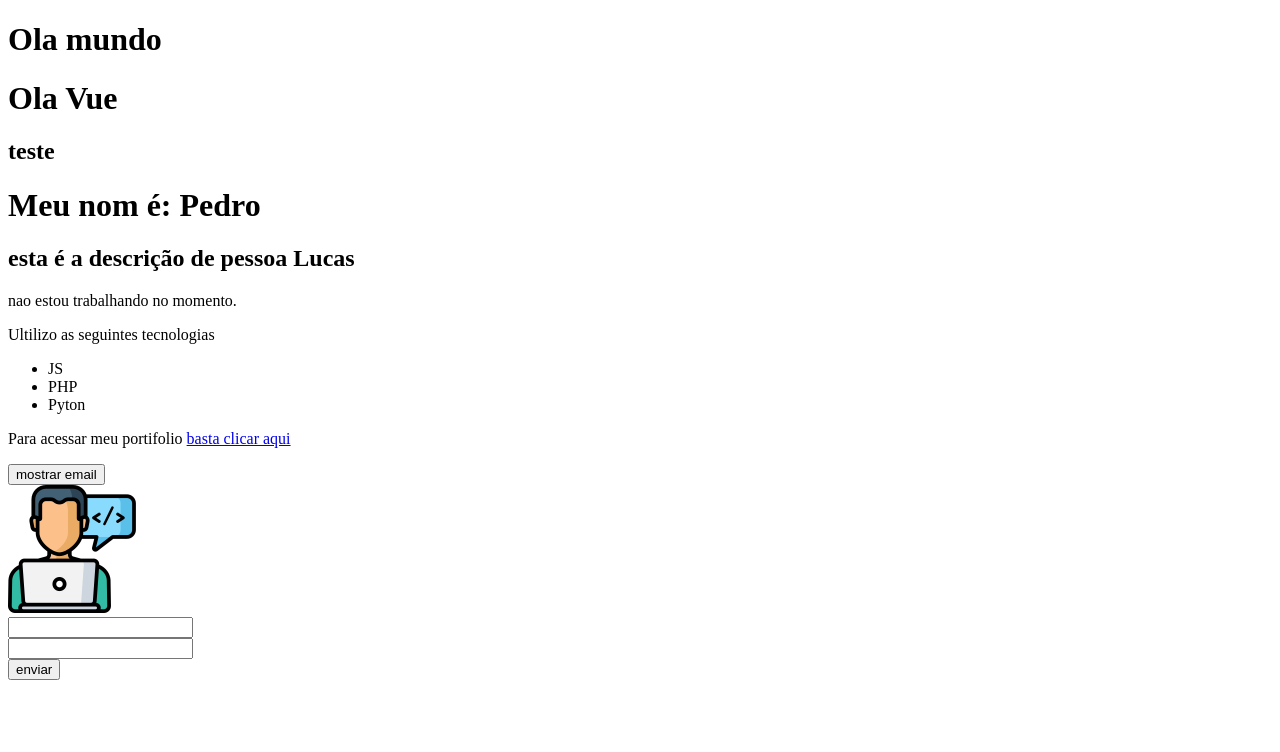
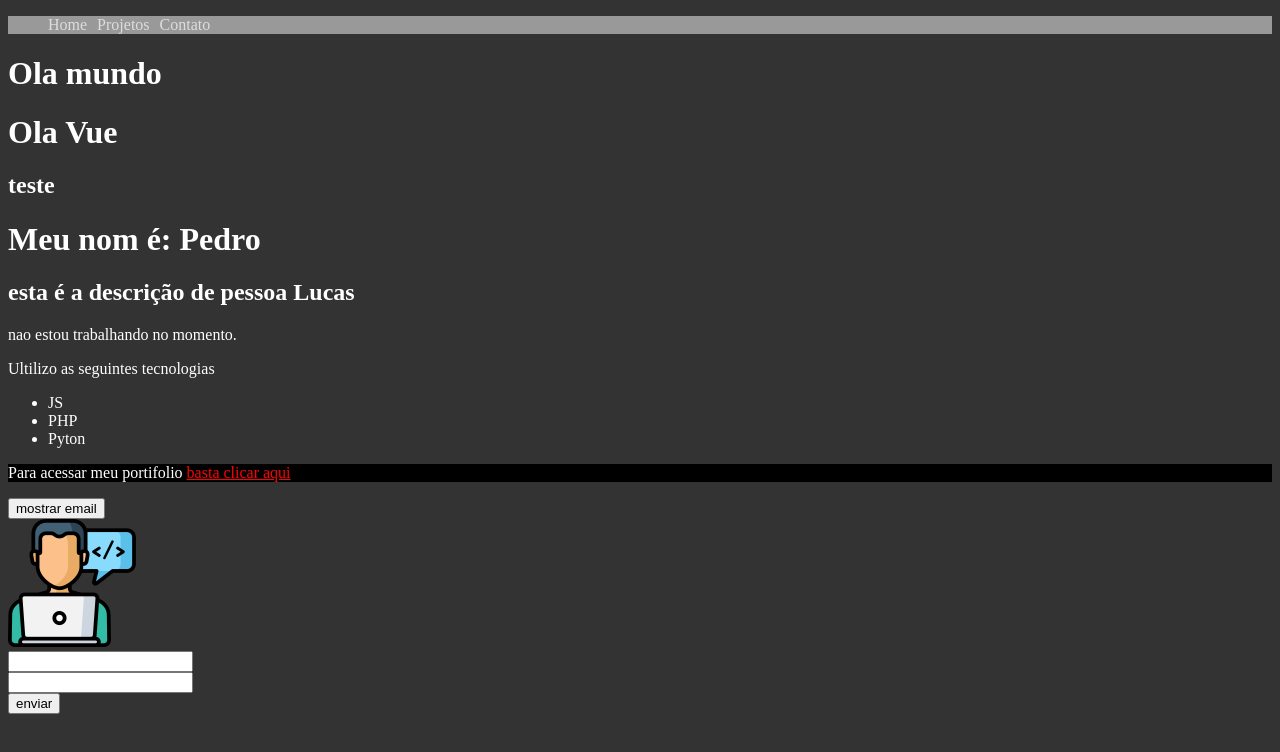
Before and after one commit to LucasMeyble/vuejs, a Vue app in the folder documentation/: page / in a window 1280 px wide. Shown: the top 752 px of the page. Built offline with nearby package versions, Linux system fonts and the light colour scheme.

Commit message:
CSS Scoped e CSS global

```diff
--- a/documentation/src/App.vue
+++ b/documentation/src/App.vue
@@ -1,4 +1,5 @@
 <template>
+  <Header />
   <h1>Ola mundo</h1>
   <firstComponent title="teste"/>
   <lifeCycle />
@@ -9,6 +10,8 @@
 import firstComponent from './components/firstComponent.vue';
 import lifeCycle from './components/lifeCycle.vue';
 import pessoa from './components/pessoa.vue';
+import Header from './components/Header.vue';
+
 
 export default {
   name: 'App',
@@ -16,6 +19,25 @@
     firstComponent,
     lifeCycle,
     pessoa,
+    Header,
   }
 }
 </script>
+
+<style>
+  body {
+    background-color: #333;
+    color: #FFF;
+  }
+
+  a {
+    color: red;
+  }
+
+  .portifolio {
+    background-color: #000;
+  }
+
+
+
+</style>
--- /dev/null
+++ b/documentation/src/components/Header.vue
@@ -0,0 +1,37 @@
+<template>
+    <ul>
+        <li><a href="#">Home</a></li>
+        <li><a href="#">Projetos</a></li>
+        <li><a href="#">Contato</a></li>
+    </ul>
+</template>
+
+<script>
+export default {
+    name: 'Header'
+}
+</script>
+
+<style scoped>
+
+    ul {
+        list-style: none;
+        display: flex;
+        background-color: #999;
+    }
+
+    li {
+        margin-right: 10px;
+    }
+
+    a {
+        color: #DDD;
+        text-decoration: none;
+        transition: .5s;
+    }
+
+    a:hover {
+        color: turquoise;
+    }
+
+</style>
--- a/documentation/src/components/info.vue
+++ b/documentation/src/components/info.vue
@@ -10,7 +10,7 @@
         </ul>
         <p v-show="mostrarEmail">mande uma mensagem para: {{email}}</p>
         <!-- o dois pontos é equivalente a v-bind: -->
-        <p>Para acessar meu portifolio <a :href="meu_link" target="_blank">basta clicar aqui</a></p>
+        <p class="portifolio">Para acessar meu portifolio <a :href="meu_link" target="_blank">basta clicar aqui</a></p>
         <div>
             <button @click="showEmail">
                 {{textoBotao}}
```
